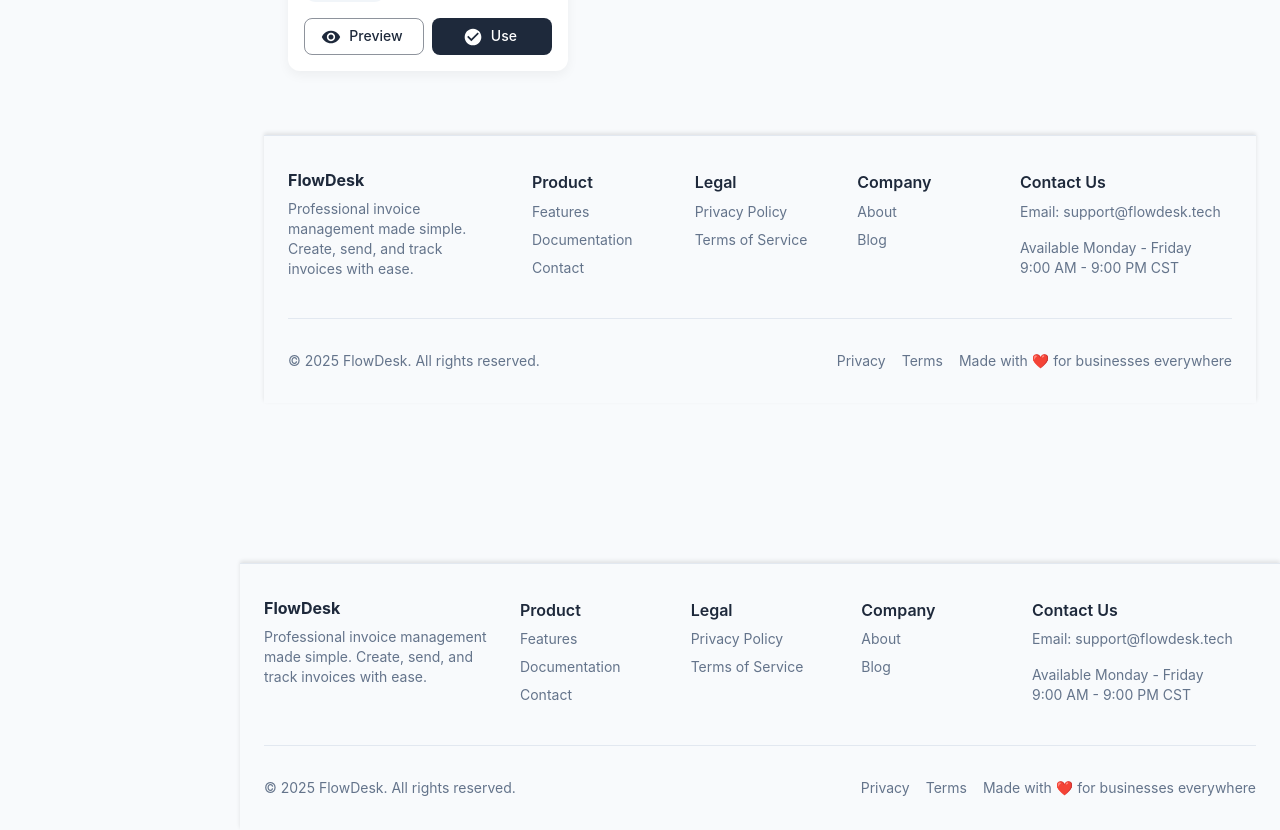
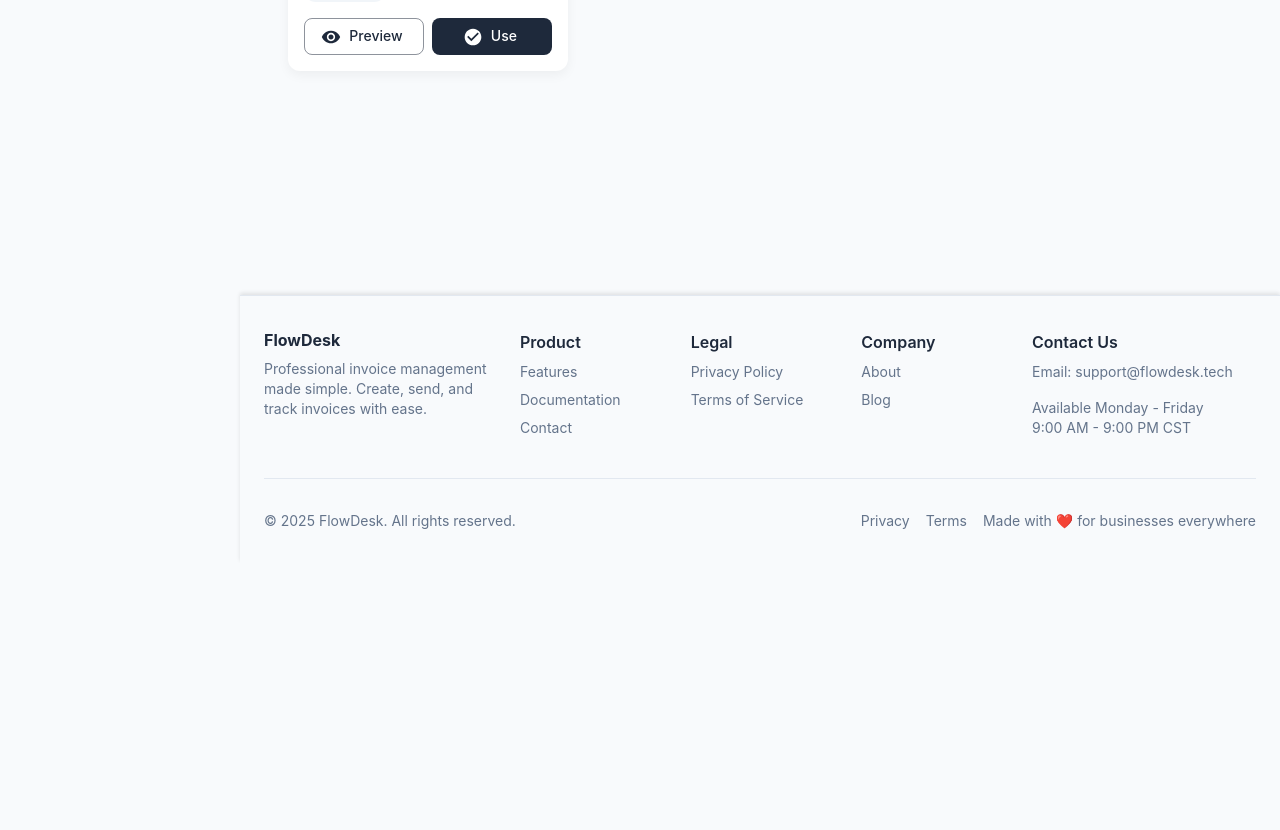
Before and after one commit to Flowdesktech/invoice, a React (Vite) app: page /invoice-templates in a window 1280 px wide. Shown: the part 4542-5372 px from the top of the page. After the commit the page ends 5105 px from the top, so only its background shows below. Built offline with nearby package versions, Linux system fonts and the light colour scheme; no server answers; sample sign-in values are in the browser's storage.

Commit message:
fix: remove footer in template preview

```diff
--- a/src/pages/InvoiceTemplates.jsx
+++ b/src/pages/InvoiceTemplates.jsx
@@ -585,8 +585,6 @@ const InvoiceTemplates = () => {
       {/* Full Preview Modal */}
       {renderFullPreview()}
 
-      {/* Footer */}
-      <Footer />
     </>
   );
 };
```
